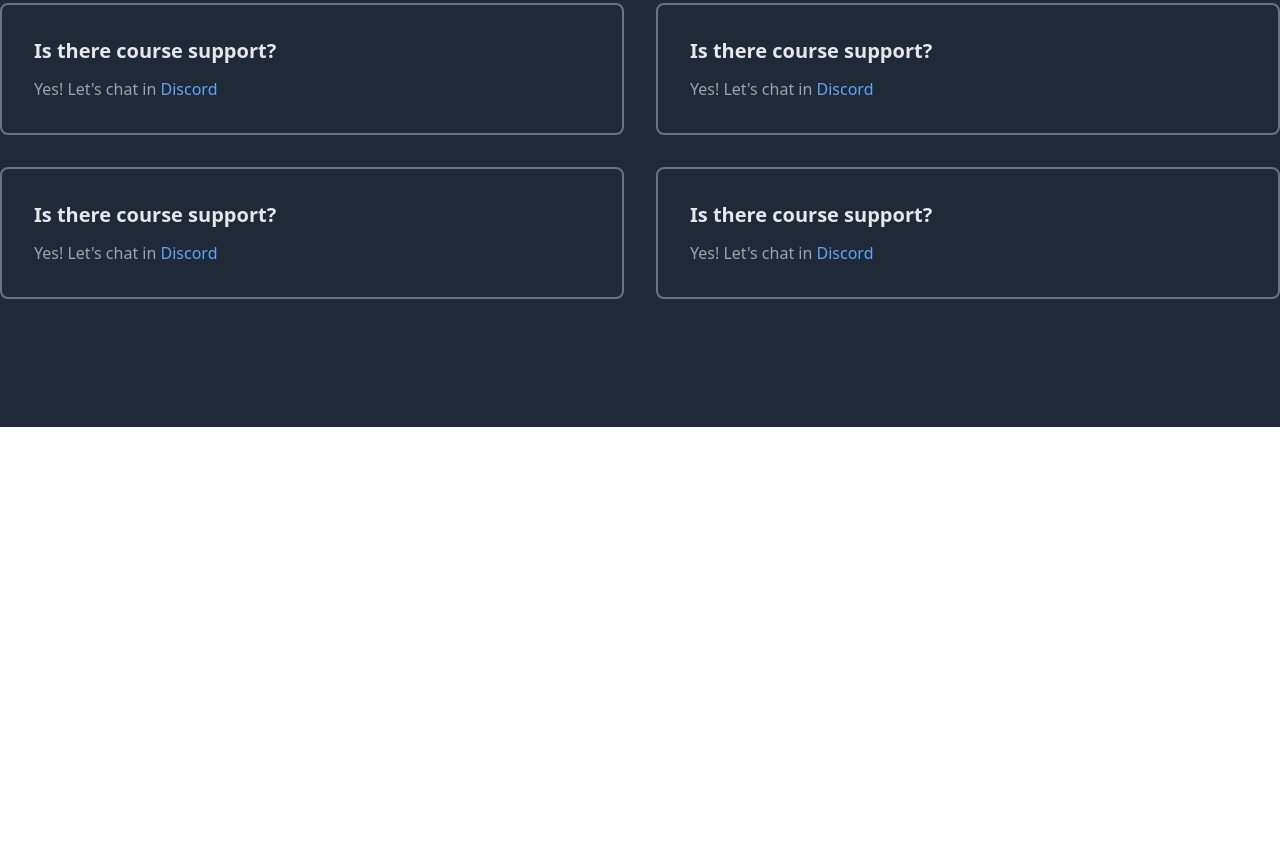
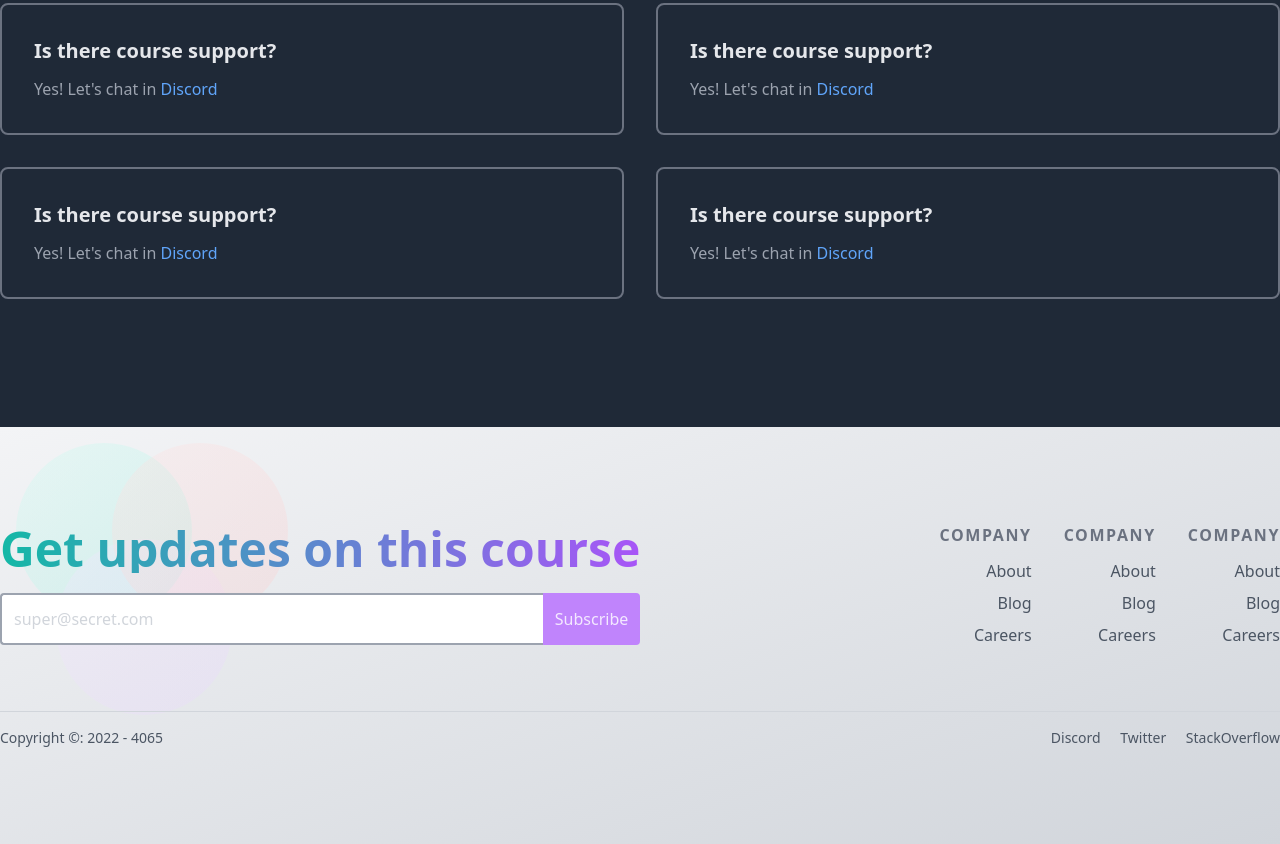
Before and after one commit to aibenStunner/tailwind-site, a website built with Parcel: page src/index.html in a window 1280 px wide. Shown: the part 4993-5837 px from the top of the page. Before the commit the page ends 5420 px from the top, so only its background shows below. Built offline with nearby package versions, Linux system fonts and the light colour scheme.

Commit message:
Added footer

```diff
--- a/src/index.html
+++ b/src/index.html
@@ -47,16 +47,18 @@
             <a href="#" class="font-bold text-2xl text-teal-800"
               >Beginner Tailwind</a
             >
-            <a href="#" class="hidden lg:inline-block hover:text-gray-900"
+            <a href="#about" class="hidden lg:inline-block hover:text-gray-900"
               >About</a
             >
-            <a href="#" class="hidden lg:inline-block hover:text-gray-900"
+            <a href="#learn" class="hidden lg:inline-block hover:text-gray-900"
               >What You'll Learn</a
             >
-            <a href="#" class="hidden lg:inline-block hover:text-gray-900"
+            <a
+              href="#pricing"
+              class="hidden lg:inline-block hover:text-gray-900"
               >Pricing</a
             >
-            <a href="#" class="hidden lg:inline-block hover:text-gray-900"
+            <a href="#faq" class="hidden lg:inline-block hover:text-gray-900"
               >FAQ</a
             >
           </div>
@@ -132,7 +134,7 @@
       <!-- =========================================-->
       <!-- overview ============================-->
       <!-- =========================================-->
-      <div class="relative bg-purple-700 pt-24 pb-24">
+      <div id="about" class="relative bg-purple-700 pt-24 pb-24">
         <!-- gray box to help with transition -->
         <div class="absolute bottom-0 inset-x-0 h-64 bg-gray-300"></div>
 
@@ -286,7 +288,7 @@
       <!-- =========================================-->
       <!-- what you'll learn ============================-->
       <!-- =========================================-->
-      <div class="py-32 bg-gray-200 text-gray700">
+      <div id="learn" class="py-32 bg-gray-200 text-gray700">
         <div class="container mx-auto px-6 lg:px-0">
           <!-- header -->
           <div class="relative">
@@ -392,7 +394,7 @@
       <!-- =========================================-->
       <!-- what we'll build ============================-->
       <!-- =========================================-->
-      <div class="py-24 bg-gray-300 text-gray-600">
+      <div id="build" class="py-24 bg-gray-300 text-gray-600">
         <div class="container mx-auto px-6 lg:px-0">
           <div class="mb-10 text-center">
             <h2 class="mb-2 text-5xl text-gray-800">What We'll Build</h2>
@@ -507,7 +509,7 @@
       <!-- =========================================-->
       <!-- pricing ============================-->
       <!-- =========================================-->
-      <div class="relative bg-blue-600 py-32 text-blue-200">
+      <div id="pricing" class="relative bg-blue-600 py-32 text-blue-200">
         <!-- gray box for the top section -->
         <div class="absolute top-0 inset-x-0 h-48 bg-gray-300"></div>
 
@@ -585,7 +587,7 @@
       <!-- =========================================-->
       <!-- faq ============================-->
       <!-- =========================================-->
-      <div class="bg-gray-800 py-32 text-gray-400">
+      <div id="faq" class="bg-gray-800 py-32 text-gray-400">
         <div class="container mx-auto px-6 lg:px-0">
           <h2 class="text-3xl text-center font-bold mb-12">
             Frequently Asked Questions
@@ -679,6 +681,116 @@
       <!-- =========================================-->
       <!-- footer/newsletter ============================-->
       <!-- =========================================-->
+      <div
+        class="relative py-24 bg-gradient-to-br from-gray-100 to-gray-300 text-gray-600"
+      >
+        <!-- left circle -->
+        <div
+          class="absolute top-0 left-0 transform translate-x-4 translate-y-4"
+        >
+          <div
+            class="absolute bg-gradient-to-br from-teal-100 to-teal-200 w-44 h-44 rounded-full opacity-30"
+          ></div>
+          <div
+            class="absolute ml-10 mt-24 bg-gradient-to-br from-purple-100 to-purple-200 w-44 h-44 rounded-full opacity-30"
+          ></div>
+          <div
+            class="absolute ml-24 bg-gradient-to-br from-red-100 to-red-200 w-44 h-44 rounded-full opacity-30"
+          ></div>
+        </div>
+
+        <div class="relative container mx-auto px-6 lg:px-0">
+          <!-- top footer -->
+          <div class="lg:flex justify-between space-y-12 lg:space-y-0">
+            <!-- newsletter -->
+            <div class="flex flex-col justify-center">
+              <h4
+                class="mb-5 font-bold text-2xl lg:text-5xl text-transparent bg-clip-text bg-gradient-to-r from-teal-500 to-purple-500"
+              >
+                Get updates on this course
+              </h4>
+              <form action="" method="POST" class="flex">
+                <input
+                  type="email"
+                  name="email"
+                  placeholder="super@secret.com"
+                  class="w-full p-3 rounded-l outline-none border-r-0 focus:border-purple-400 border-2 border-gray-400 placeholder-gray-300"
+                />
+                <button class="p-3 bg-purple-400 text-purple-100 rounded-r">
+                  Subscribe
+                </button>
+              </form>
+            </div>
+            <!-- links -->
+            <div
+              class="text-center lg:text-right md:flex md:justify-center md:space-x-8 space-y-8 md:space-y-0"
+            >
+              <div class="space-y-2">
+                <p
+                  class="mb-3 font-bold text-gray-500 uppercase tracking-widest"
+                >
+                  Company
+                </p>
+                <a href="#" class="block hover:text-gray-800 hover:underline"
+                  >About</a
+                >
+                <a href="#" class="block hover:text-gray-800 hover:underline"
+                  >Blog</a
+                >
+                <a href="#" class="block hover:text-gray-800 hover:underline"
+                  >Careers</a
+                >
+              </div>
+              <div class="space-y-2">
+                <p
+                  class="mb-3 font-bold text-gray-500 uppercase tracking-widest"
+                >
+                  Company
+                </p>
+                <a href="#" class="block hover:text-gray-800 hover:underline"
+                  >About</a
+                >
+                <a href="#" class="block hover:text-gray-800 hover:underline"
+                  >Blog</a
+                >
+                <a href="#" class="block hover:text-gray-800 hover:underline"
+                  >Careers</a
+                >
+              </div>
+              <div class="space-y-2">
+                <p
+                  class="mb-3 font-bold text-gray-500 uppercase tracking-widest"
+                >
+                  Company
+                </p>
+                <a href="#" class="block hover:text-gray-800 hover:underline"
+                  >About</a
+                >
+                <a href="#" class="block hover:text-gray-800 hover:underline"
+                  >Blog</a
+                >
+                <a href="#" class="block hover:text-gray-800 hover:underline"
+                  >Careers</a
+                >
+              </div>
+            </div>
+          </div>
+
+          <!-- bottom footer -->
+          <div
+            class="pt-4 mt-16 md:flex justify-between border-t border-gray-300 text-sm text-center md:text-left space-y-4 md:space-y-0"
+          >
+            <!-- copyright -->
+            <div>Copyright &copy: 2022 - 4065</div>
+            <!-- links -->
+            <div class="space-x-4">
+              <a href="#">Discord</a>
+              <a href="#">Twitter</a>
+              <a href="#">StackOverflow</a>
+            </div>
+          </div>
+        </div>
+      </div>
     </div>
     <script src="index.js" type="module"></script>
   </body>
```
